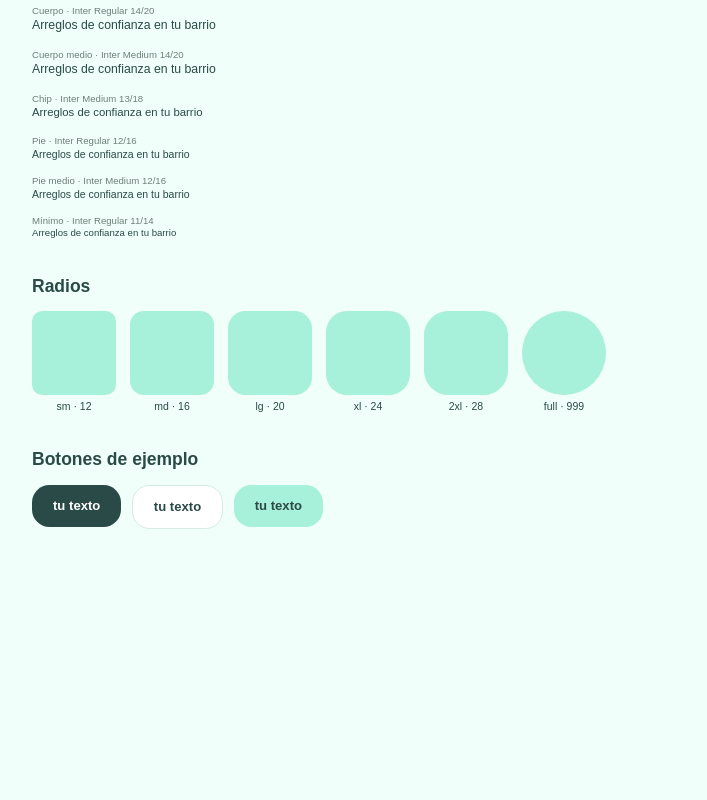
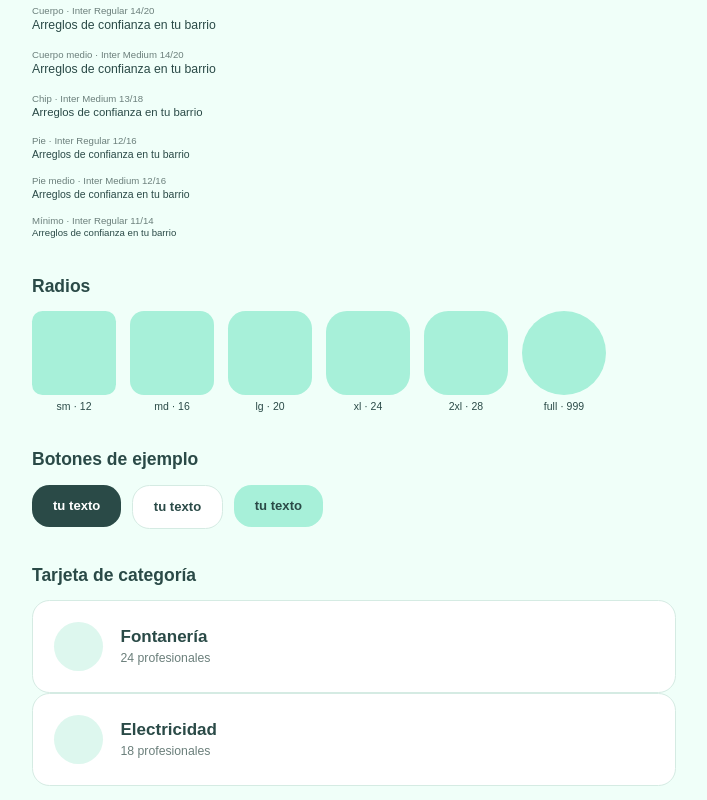
Before and after one commit to SantiagoLuqueVillanueva/ChapuZappWeb, an Angular app: page /design-system in a window 1280 px wide. Shown: the part 1108-1908 px from the top of the page, without its empty margins (286-993 px from the left). Before the commit the page ends 1651 px from the top, so only its background shows below. Built offline with nearby package versions, Linux system fonts and the light colour scheme.

Commit message:
Componente category-card añadido

```diff
--- a/src/app/features/design-system/design-system.component.html
+++ b/src/app/features/design-system/design-system.component.html
@@ -51,4 +51,12 @@
       <app-button variant="soft" size="md">tu texto</app-button>
     </div>
   </section>
+
+  <section class="space-y-4">
+    <section class="space-y-4">
+      <h2>Tarjeta de categoría</h2>
+      <app-category-card name="Fontanería" subtitle="24 profesionales" />
+      <app-category-card name="Electricidad" subtitle="18 profesionales" />
+    </section>
+  </section>
 </main>
--- a/src/app/features/design-system/design-system.component.ts
+++ b/src/app/features/design-system/design-system.component.ts
@@ -1,5 +1,6 @@
 import { Component } from '@angular/core';
 import { ButtonComponent } from '../../shared/components/button/button.component';
+import { CategoryCardComponent } from '../../shared/components/category-card/category-card.component';
 
 interface ColorSample {
   name: string;
@@ -21,7 +22,7 @@ interface RadiusSample {
 
 @Component({
   selector: 'app-design-system',
-  imports: [ButtonComponent],
+  imports: [ButtonComponent, CategoryCardComponent],
   templateUrl: './design-system.component.html',
 })
 export class DesignSystemComponent {
--- /dev/null
+++ b/src/app/shared/components/category-card/category-card.component.html
@@ -0,0 +1,7 @@
+<div class="flex items-center gap-5 rounded-lg border border-line bg-white p-6">
+  <div class="flex size-14 shrink-0 items-center justify-center rounded-full bg-primary-soft"></div>
+  <div class="flex flex-1 flex-col gap-1">
+    <p class="font-display text-[17px] leading-6 font-semibold text-ink">{{ name() }}</p>
+    <p class="text-body text-muted">{{ subtitle() }}</p>
+  </div>
+</div>
--- /dev/null
+++ b/src/app/shared/components/category-card/category-card.component.ts
@@ -0,0 +1,11 @@
+import { Component, input } from '@angular/core';
+
+@Component({
+  selector: 'app-category-card',
+  imports: [],
+  templateUrl: './category-card.component.html'
+})
+export class CategoryCardComponent {
+  name = input('');
+  subtitle = input('');
+}
```
Also changed, not shown: 1 other file (tests, documents, lock files or other folders).
